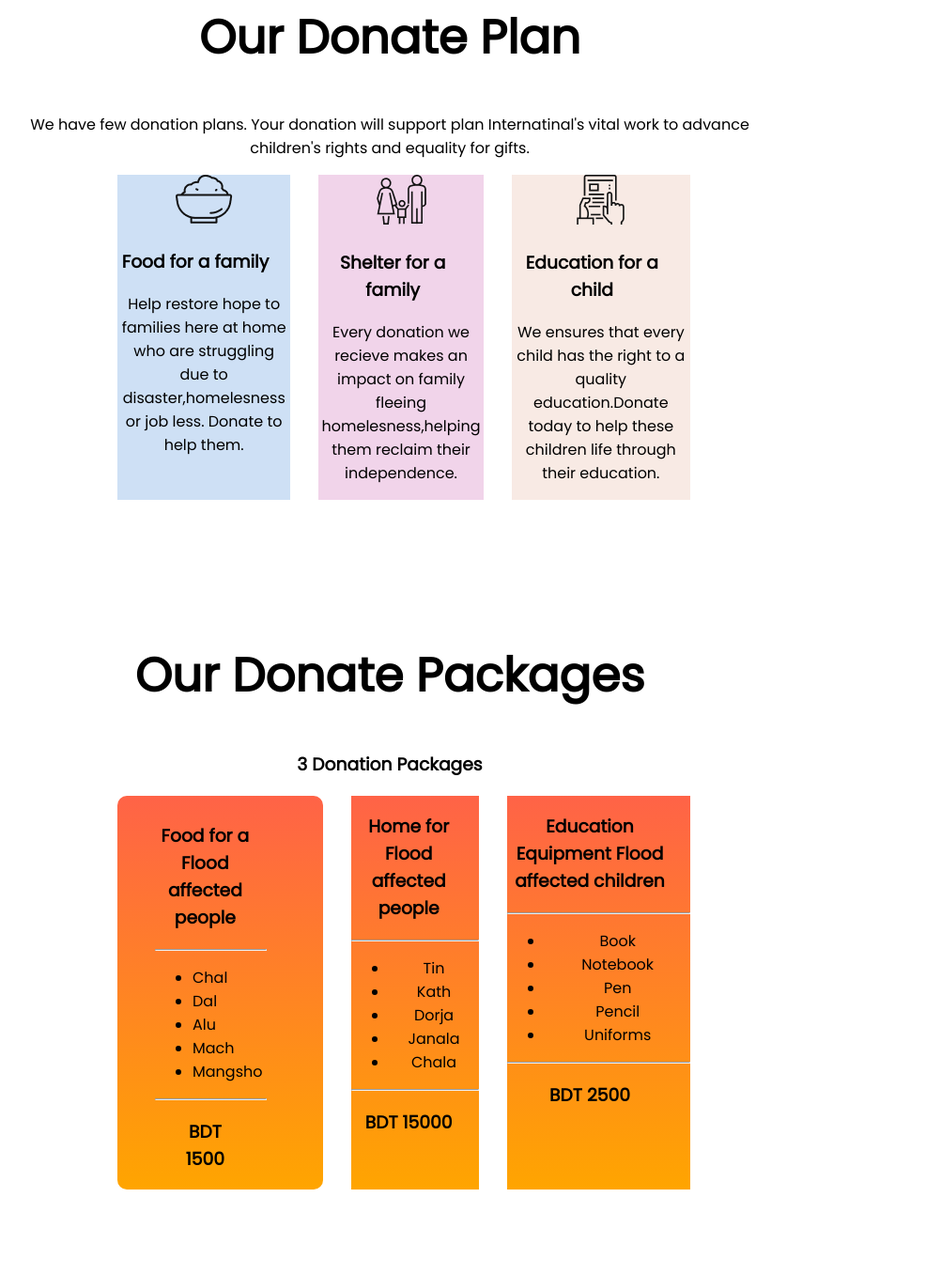
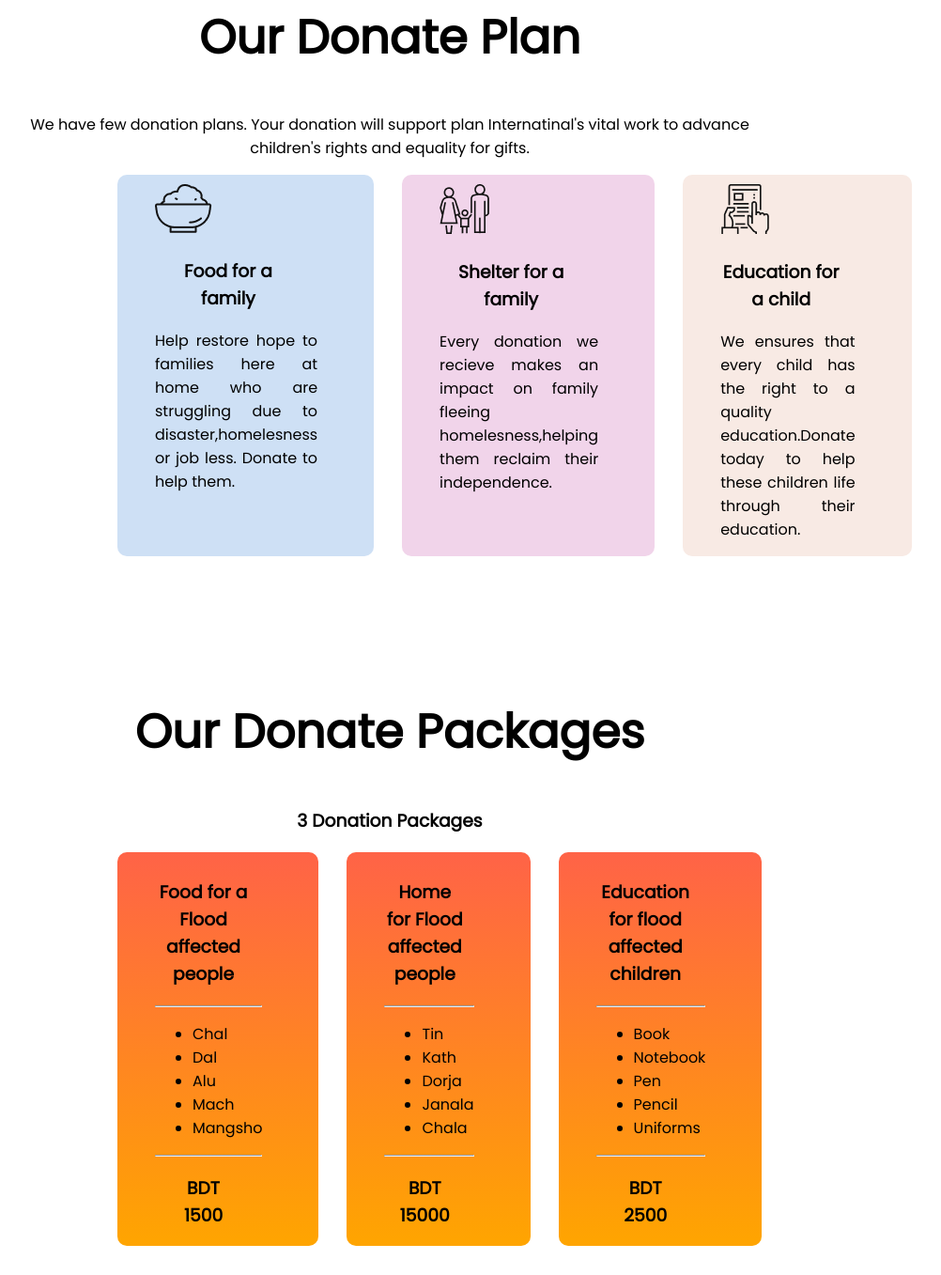
Before and after one commit to Imtiaz898/Donate-Today1, a plain HTML site: page index.html in a window 1280 px wide. Shown: the part 1163-2520 px from the top of the page at 94% size, without its empty margins (225-1227 px from the left). Drawn offline with Linux system fonts and the light colour scheme.

Commit message:
finalising

```diff
--- a/index.html
+++ b/index.html
@@ -54,28 +54,28 @@
     </section>
     <!-- section part 2 end -->
     <!-- section part 3 start -->
-    <section class="container experience-area">
+    <section class="container donation-area">
         <div>
             <h1>Our Donate Plan</h1>
             <p>We have few donation plans. Your donation will support plan Internatinal's vital work to advance <br>
                 children's rights and equality for gifts.</p>
         </div>
         <div class="flexible">
-            <div class="experience-item gap bg1">
+            <div class="donation-item gap bg1">
                 <img src="icons/food.png" alt="">
                 <h3>Food for a family</h3>
-                <span>Help restore hope to families here at home who are struggling due to disaster,homelesness or job
-                    less. Donate to help them.</span>
+                <p>Help restore hope to families here at home who are struggling due to disaster,homelesness or job
+                    less. Donate to help them.</p>
             </div>
-            <div class="experience-item gap bg2">
+            <div class="donation-item gap bg2">
                 <img src="icons/shelter.png" alt="">
                 <h3>Shelter for a family</h3>
-                <span>
+                <p>
                     Every donation we recieve makes an impact on family fleeing homelesness,helping them reclaim their
                     independence.
-                </span>
+                </p>
             </div>
-            <div class="experience-item gap bg3">
+            <div class="donation-item gap bg3">
                 <img src="icons/Frame-1.png" alt="">
                 <h3>Education for a child</h3>
                 <p>We ensures that every child has the right to a quality education.Donate today to help these children
@@ -104,7 +104,7 @@
                 <hr>
                 <h3>BDT <br> 1500</h3>
             </div>
-            <div class="experience-item gap dp">
+            <div class="donation-item gap dp">
                 <h3>Home for Flood affected people</h3>
                 <hr>
                 <ul>
@@ -117,8 +117,8 @@
                 <hr>
                 <h3>BDT 15000</h3>
             </div>
-            <div class="experience-item gap dp">
-                <h3>Education Equipment Flood affected children</h3>
+            <div class="donation-item gap dp">
+                <h3>Education for flood affected children</h3>
                 <hr>
                 <ul>
                     <li>Book</li>
@@ -128,7 +128,7 @@
                     <li>Uniforms</li>
                 </ul>
                 <hr>
-                <h3>BDT 2500</h3>
+                <h3>BDT <br> 2500</h3>
             </div>
         </div>
     </section>
```
